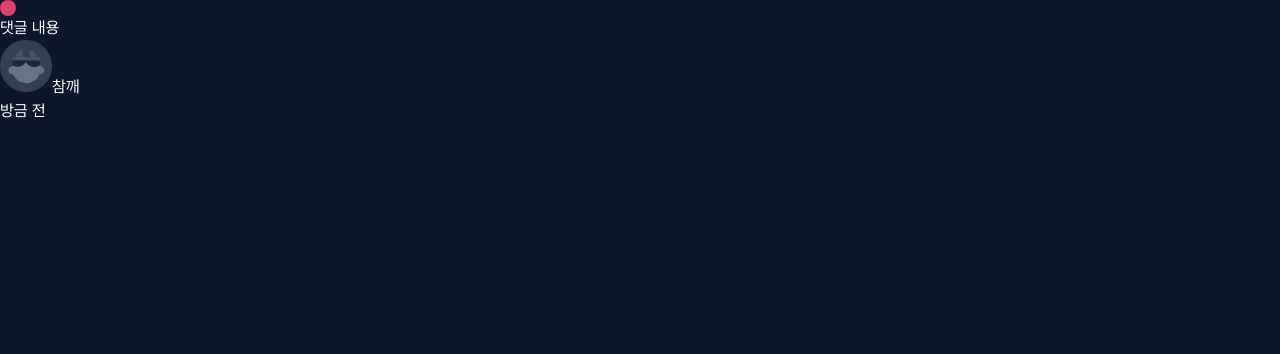
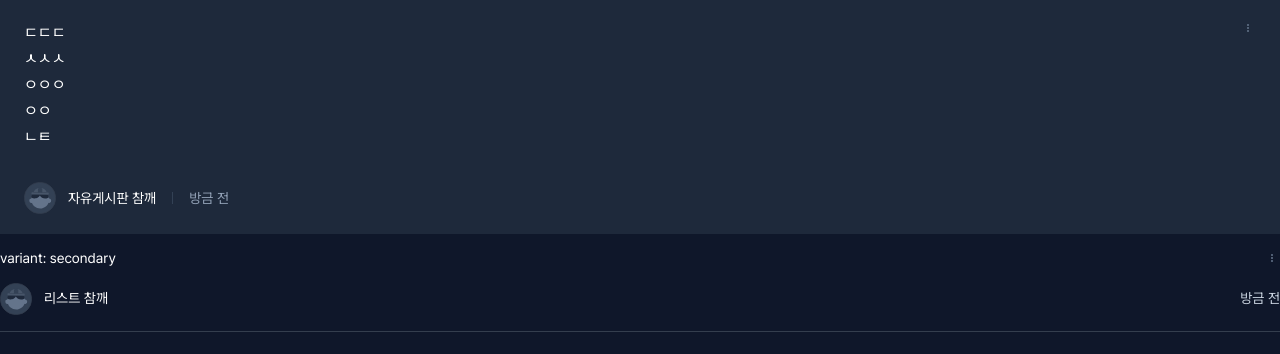
Before and after one commit to codeit18-4-5/Plango, a Next.js app: page / in a window 1280 px wide. Shown: the top 354 px of the page. Built offline with nearby package versions, Linux system fonts and the light colour scheme.

Commit message:
style: #23 reply 컴포넌트 스타일 적용

```diff
--- a/next.config.ts
+++ b/next.config.ts
@@ -22,7 +22,14 @@ const nextConfig: NextConfig = {
       {
         test: /\.svg$/i,
         resourceQuery: { not: [...fileLoaderRule.resourceQuery.not, /url/] },
-        use: ["@svgr/webpack"],
+        use: [
+          {
+            loader: "@svgr/webpack",
+            options: {
+              configFile: "./svgr.config.js",
+            },
+          },
+        ],
       },
     );
     fileLoaderRule.exclude = /\.svg$/i;
--- a/src/app/page.tsx
+++ b/src/app/page.tsx
@@ -1,21 +1,42 @@
 import { Reply } from "@/components/ui";
-const mockComment = {
-  writer: {
-    image: "dd",
-    nickname: "참깨",
-    id: 0,
+import { ArticleComment } from "@/types/article-comment";
+
+const mockComments: ArticleComment[] = [
+  {
+    id: 1,
+    writer: {
+      id: 1,
+      image: "123",
+      nickname: "자유게시판 참깨",
+    },
+    content: "ㄷㄷㄷ\nㅅㅅㅅ\nㅇㅇㅇ\nㅇㅇ\nㄴㅌ",
+    createdAt: "2025-11-08T09:30:00.000Z",
+    updatedAt: "2025-11-08T09:30:00.000Z",
   },
-  userId: 0,
-  taskId: 0,
-  updatedAt: "2025-11-07T18:12:43.254Z",
-  createdAt: "2025-11-07T18:12:43.254Z",
-  content: "댓글 내용",
-  id: 0,
-};
+  {
+    id: 2,
+    writer: {
+      id: 2,
+      image: "",
+      nickname: "리스트 참깨",
+    },
+    content: "variant: secondary",
+    createdAt: "2025-11-08T08:15:00.000Z",
+    updatedAt: "2025-11-08T08:45:00.000Z",
+  },
+];
+
 export default function Home() {
   return (
-    <div>
-      <Reply comment={mockComment} />
-    </div>
+    <ul className="grid gap-y-4">
+      {mockComments.map(comment => (
+        <li key={comment.id}>
+          <Reply
+            comment={comment}
+            variant={comment.content === "variant: secondary" ? "secondary" : "primary"}
+          />
+        </li>
+      ))}
+    </ul>
   );
 }
--- /dev/null
+++ b/src/components/ui/reply/index.styles.ts
@@ -0,0 +1,67 @@
+import { cva } from "class-variance-authority";
+
+export const replyWrapper = cva("relative text-body-s text-gray-100 grid", {
+  variants: {
+    variant: {
+      primary: ["bg-gray-800 p-4", "tablet:py-5 tablet:px-6"],
+      secondary: "pb-[16px] border-b border-gray-600",
+    },
+  },
+  defaultVariants: {
+    variant: "primary",
+  },
+});
+
+export const replyInner = cva("relative grid", {
+  variants: {
+    variant: {
+      primary: "gap-y-[32px]",
+      secondary: "gap-y-[16px]",
+    },
+  },
+  defaultVariants: {
+    variant: "primary",
+  },
+});
+
+export const replyTextarea = cva(
+  "w-full overflow-auto resize-none bg-transparent whitespace-pre-line outline-none",
+  {
+    variants: {
+      variant: {
+        primary: "text-body-m placeholder:text-gray-400",
+        secondary: "text-body-s placeholder:text-gray-500",
+      },
+    },
+    defaultVariants: {
+      variant: "primary",
+    },
+  },
+);
+
+export const replyInfo = cva("flex items-center gap-4", {
+  variants: {
+    variant: {
+      primary: "",
+      secondary: "justify-between",
+    },
+  },
+  defaultVariants: {
+    variant: "primary",
+  },
+});
+
+export const replyTimeStamp = cva("flex items-center", {
+  variants: {
+    variant: {
+      primary: [
+        "text-gray-400 ",
+        "before:content-[''] before:inline-block before:w-[1px] before:h-[12px] before:bg-gray-700 before:mr-4",
+      ],
+      secondary: "text-gray-300",
+    },
+  },
+  defaultVariants: {
+    variant: "primary",
+  },
+});
--- a/src/components/ui/reply/index.tsx
+++ b/src/components/ui/reply/index.tsx
@@ -1,18 +1,20 @@
 "use client";
 
-//import cn from "@/lib/cn";
-import { useRef } from "react";
+import cn from "@/lib/cn";
+import { useRef, useEffect } from "react";
 import { ArticleComment } from "@/types/article-comment";
-import { useToggle, useClickOutside, useEditable } from "@/hooks";
+import { useToggle, useClickOutside, useEditable, useAutoResizeTextarea } from "@/hooks";
+import { replyWrapper, replyInner, replyTextarea, replyInfo, replyTimeStamp } from "./index.styles";
 import { Avatar, Button } from "@/components/ui";
 import { getTimeAgo } from "@/lib/utils";
 import IcKebab from "@/assets/icons/ic-kebab.svg";
 
 type ReplyProps = {
   comment: ArticleComment;
+  variant?: "primary" | "secondary";
 };
 
-export default function Reply({ comment }: ReplyProps) {
+export default function Reply({ comment, variant = "primary" }: ReplyProps) {
   const {
     isEditing,
     editedContent,
@@ -25,32 +27,62 @@ export default function Reply({ comment }: ReplyProps) {
 
   const menuWrapperRef = useRef<HTMLDivElement>(null);
   const { isOn: isMenuOpen, toggle: toggleMenu, setOff: closeMenu } = useToggle(false);
-
   useClickOutside(menuWrapperRef, closeMenu);
 
   const hasActionMenu = true;
 
+  const { textareaRef, onChange, resize } = useAutoResizeTextarea();
+
+  useEffect(() => {
+    if (isEditing) {
+      resize();
+    }
+  }, [isEditing, resize]);
+
   return (
-    <div>
+    <div className={replyWrapper({ variant })}>
+      <div className={replyInner({ variant })}>
         {isEditing ? (
           <>
             <textarea
+              ref={textareaRef}
+              className={cn("max-h-[18.75rem]", replyTextarea({ variant }))}
               id={`comment-${comment.id}`}
-            value={editedContent}
+              value={editedContent.replace(/\\n/g, "\n")}
               placeholder="수정할 댓글을 입력해주세요"
-            onChange={e => setEditedContent(e.target.value)}
+              onChange={e => {
+                setEditedContent(e.target.value);
+                onChange(e);
+              }}
             />
-          <div>
-            <Button onClick={cancelEditing}>취소</Button>
-            <Button onClick={saveEditing} disabled={isSaveDisabled}>
-              저장
+            <div className="flex justify-end gap-2">
+              <Button
+                onClick={cancelEditing}
+                size="sm"
+                className={cn(
+                  "bg-transparent text-gray-500",
+                  "hover:bg-transparent hover:text-gray-400",
+                )}
+              >
+                취소
+              </Button>
+              <Button onClick={saveEditing} disabled={isSaveDisabled} size="sm" intent="tertiary">
+                수정하기
               </Button>
             </div>
           </>
         ) : (
           <>
-          <div>
-            <div ref={menuWrapperRef}>
+            <p className={replyTextarea({ variant })}>{comment.content}</p>
+            <div className={replyInfo({ variant })}>
+              <div className="flex items-center gap-x-[12px]">
+                <Avatar image={comment.writer.image} className="h-8 w-8" />
+                <span>{comment.writer.nickname}</span>
+              </div>
+              <span className={replyTimeStamp({ variant })}>{getTimeAgo(comment.createdAt)}</span>
+            </div>
+
+            <div ref={menuWrapperRef} className="z-5 absolute right-0 top-0">
               <Button
                 shape="basic"
                 intent="primary"
@@ -58,25 +90,19 @@ export default function Reply({ comment }: ReplyProps) {
                 aria-label="액션 메뉴"
                 onClick={toggleMenu}
               >
-                <IcKebab />
+                <IcKebab className="text-gray-500" />
               </Button>
               {isMenuOpen && hasActionMenu && (
-                <div onClick={closeMenu}>
+                <div onClick={closeMenu} className="absolute right-0 top-full">
                   <Button onClick={startEditing} intent="tertiary">
-                    수정
+                    수정하기
                   </Button>
                 </div>
               )}
             </div>
-          </div>
-          <p>{comment.content}</p>
-          <div>
-            <Avatar image={comment.writer.image} />
-            <span>{comment.writer.nickname}</span>
-          </div>
-          <span>{getTimeAgo(comment.createdAt)}</span>
           </>
         )}
       </div>
+    </div>
   );
 }
--- a/src/hooks/index.ts
+++ b/src/hooks/index.ts
@@ -1,3 +1,4 @@
 export { default as useEditable } from "@/hooks/use-editable";
 export { default as useToggle } from "@/hooks/use-toggle";
 export { default as useClickOutside } from "@/hooks/use-click-outside";
+export { default as useAutoResizeTextarea } from "@/hooks/use-auto-resize-textarea";
--- /dev/null
+++ b/src/hooks/use-auto-resize-textarea.ts
@@ -0,0 +1,38 @@
+import { useRef, useEffect, ChangeEvent, useCallback } from "react";
+
+type UseAutoResizeTextareaReturn = {
+  textareaRef: React.RefObject<HTMLTextAreaElement | null>;
+  onChange: (e: ChangeEvent<HTMLTextAreaElement>, callback?: (value: string) => void) => void;
+  resize: () => void;
+};
+
+/**
+ * 글 작성 시 textarea 높이 자동 조절 훅
+ */
+const useAutoResizeTextarea = (): UseAutoResizeTextareaReturn => {
+  const textareaRef = useRef<HTMLTextAreaElement | null>(null);
+
+  const resize = useCallback(() => {
+    if (textareaRef.current) {
+      textareaRef.current.style.height = "0px";
+      textareaRef.current.style.height = textareaRef.current.scrollHeight + "px";
+    }
+  }, []);
+
+  const onChange = (e: ChangeEvent<HTMLTextAreaElement>, callback?: (value: string) => void) => {
+    if (textareaRef.current) {
+      resize();
+    }
+    if (callback) {
+      callback(e.target.value);
+    }
+  };
+
+  useEffect(() => {
+    resize();
+  }, [resize]);
+
+  return { textareaRef, onChange, resize };
+};
+
+export default useAutoResizeTextarea;
--- a/src/hooks/use-click-outside.ts
+++ b/src/hooks/use-click-outside.ts
@@ -16,7 +16,6 @@ const useClickOutside = (
   useEffect(() => {
     const handleClickOutside = (event: Event) => {
       const targetRef = ref.current;
-
       if (targetRef && !targetRef.contains(event.target as Node)) {
         onClickOutside(event);
       }
@@ -29,7 +28,7 @@ const useClickOutside = (
       document.removeEventListener("mousedown", handleClickOutside);
       document.removeEventListener("touchstart", handleClickOutside);
     };
-  }, [ref, onClickOutside]);
+  }, [onClickOutside]);
 };
 
 export default useClickOutside;
--- a/src/styles/globals.css
+++ b/src/styles/globals.css
@@ -146,6 +146,10 @@
 
     --fs-heading-m: 1.125rem; /* 18px */
     --lh-heading-m: 1.167; /* 21/18 = 116.7% */
+
+    /* Modal */
+    --fs-heading-modal: 0.875rem; /* 14px */
+    --lh-heading-modal: 1.188; /* 19/14 = 118.8% */
   }
 }
 
@@ -202,3 +206,8 @@ body {
 .icon-btn {
   line-height: 0;
 }
+
+svg {
+  width: 100%;
+  height: 100%;
+}
--- a/tailwind.config.ts
+++ b/tailwind.config.ts
@@ -81,7 +81,7 @@ const config: Config = {
       screens: {
         mobile: "375px",
         tablet: "744px",
-        desktop: "1028px",
+        desktop: "1200px",
       },
       boxShadow: {
         xl: "0 25px 50px 0 rgba(0,0,0,0.25)",
```
Also changed, not shown: svgr.config.js (added, +18 -0 lines), 1 other file (tests, documents, lock files or other folders). Lines whose indentation alone changed are shown as unchanged.
